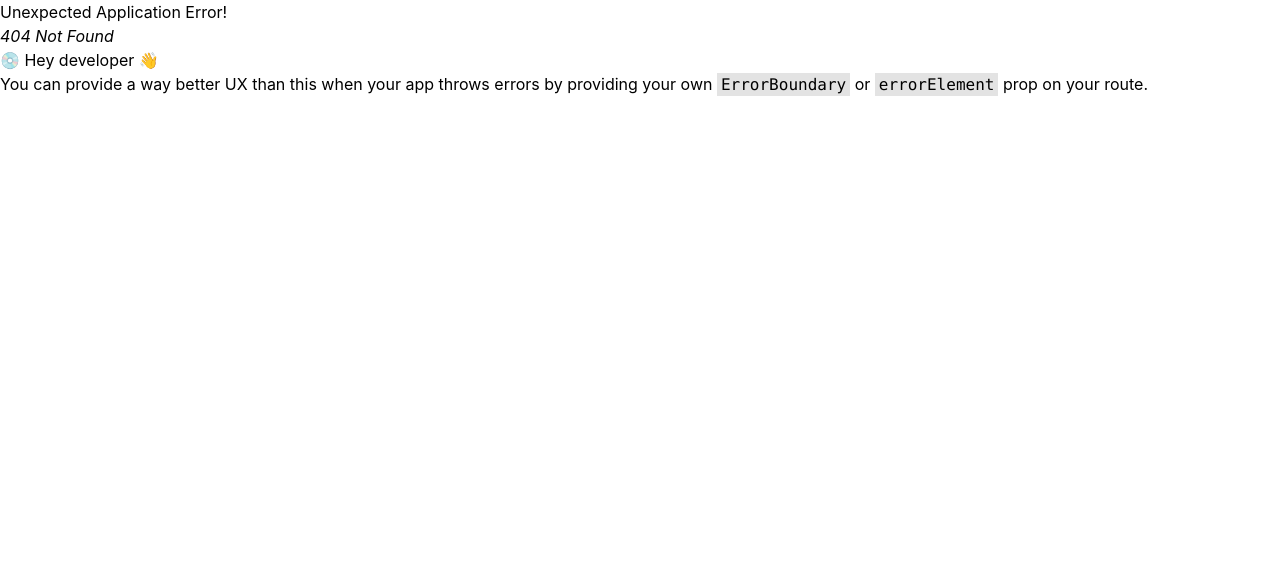
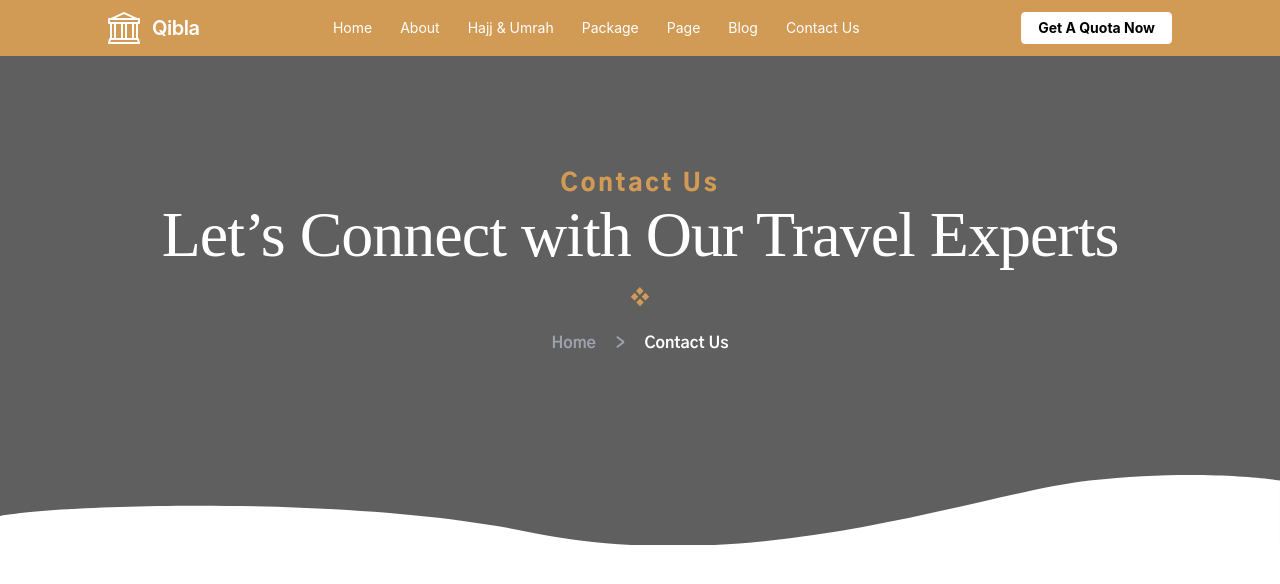
Before and after one commit to refat441/Qibla, a React (Create React App) app: page /Contact in a window 1280 px wide. Before the commit this address had no page. Shown: the top 584 px of the page. Built offline with nearby package versions, Linux system fonts and the light colour scheme; a web font is replaced by a local one.

Commit message:
contact: create contact page, implement header page

```diff
--- /dev/null
+++ b/src/components/Contact/Card/ContactHader.js
@@ -0,0 +1,43 @@
+import React from 'react';
+
+const ContactHader = () => {
+    return (
+        <div className='overflow-hidden'>
+            <div style={{ backgroundColor: '#605f5f', position: 'relative' }} className='-mb-[0.7px]'>
+                <div className='pt-[80px] md:pt-[121px] text-center px-4 md:px-0'>
+                    <p className='Gothic-A1-bold text-white text-[18px] md:text-[24px]'>Contact Us</p>
+                    <h1 className='text-[32px] sm:text-[48px] md:text-[64px] scheherazade-thin leading-[36px] sm:leading-[48px] md:leading-[56px] mt-4 text-white'>
+                        Let’s Connect with Our Travel Experts
+                    </h1>
+                    <div className='overflow-hidden flex items-center justify-center mt-4 md:mt-6'>
+                        <img className='w-4 h-4 sm:w-5 sm:h-5 object-cover' src="/img/main-icon.svg" alt="Centered icon" />
+                    </div>
+                    <p className='Gothic-A1-700 text-gray-400 mt-4 md:mt-6 pb-[80px] md:pb-[120px]'>
+                        Home &nbsp; &nbsp; {'>'} &nbsp; &nbsp; <span className='text-white'>Contact Us</span>
+                    </p>
+                </div>
+
+                {/* Wavy Bottom Border */}
+                <div style={{ position: 'relative', width: '100%', overflow: 'hidden' }}>
+                    <svg
+                        xmlns="http://www.w3.org/2000/svg"
+                        viewBox="0 0 1440 80"
+                        fill="none"
+                        style={{
+                            width: '100%',
+                            height: 'auto',
+                            display: 'block'
+                        }}
+                    >
+                        <path
+                            d="M594.369 64C399.823 23.5717 75.5306 32.1609 0 46.0921V80H1440V6.26982C1410.96 1.53847 1327.47 -5.08543 1225.79 6.26982C1098.68 20.4639 851.818 117.5 594.369 64Z"
+                            fill="white"
+                        />
+                    </svg>
+                </div>
+            </div>
+        </div>
+    );
+};
+
+export default ContactHader;
--- /dev/null
+++ b/src/components/Contact/Card/GetInTouch.js
@@ -0,0 +1,11 @@
+import React from 'react';
+
+const GetInTouch = () => {
+    return (
+        <div>
+
+        </div>
+    );
+};
+
+export default GetInTouch;
--- /dev/null
+++ b/src/components/Contact/Contact.js
@@ -0,0 +1,13 @@
+import React from 'react';
+import ContactHader from './Card/ContactHader';
+
+const Contact = () => {
+    return (
+        <div>
+            {/* Header */}
+            <ContactHader></ContactHader>
+        </div>
+    );
+};
+
+export default Contact;
--- a/src/components/Home-page/Navbar.js
+++ b/src/components/Home-page/Navbar.js
@@ -63,7 +63,7 @@ const Navbar = () => {
                         <a href="#responsive-header" className="block mt-4 lg:inline-block lg:mt-0 text-white hover:text-black mr-7">
                             Blog
                         </a>
-                        <a href="#responsive-header" className="block mt-4 lg:inline-block lg:mt-0 text-white hover:text-black mr-7">
+                        <a href="Contact" className="block mt-4 lg:inline-block lg:mt-0 text-white hover:text-black mr-7">
                             Contact Us
                         </a>
                     </div>
--- a/src/index.js
+++ b/src/index.js
@@ -6,6 +6,7 @@ import AboutPage from './components/AboutPage/AboutPage';
 import HeaderHomePage from './components/Home-page/HeaderHomePage';
 import Package from './components/Package/Package';
 import Pricing from './components/Pricing/Pricing';
+import Contact from './components/Contact/Contact';
 
 import reportWebVitals from './reportWebVitals';
 import {
@@ -35,6 +36,10 @@ const router = createBrowserRouter([
         path: "Pricing",
         element: <Pricing/> ,
       },
+      {
+        path: "Contact",
+        element: <Contact/> ,
+      },
     ]
   },
 ]);
```
